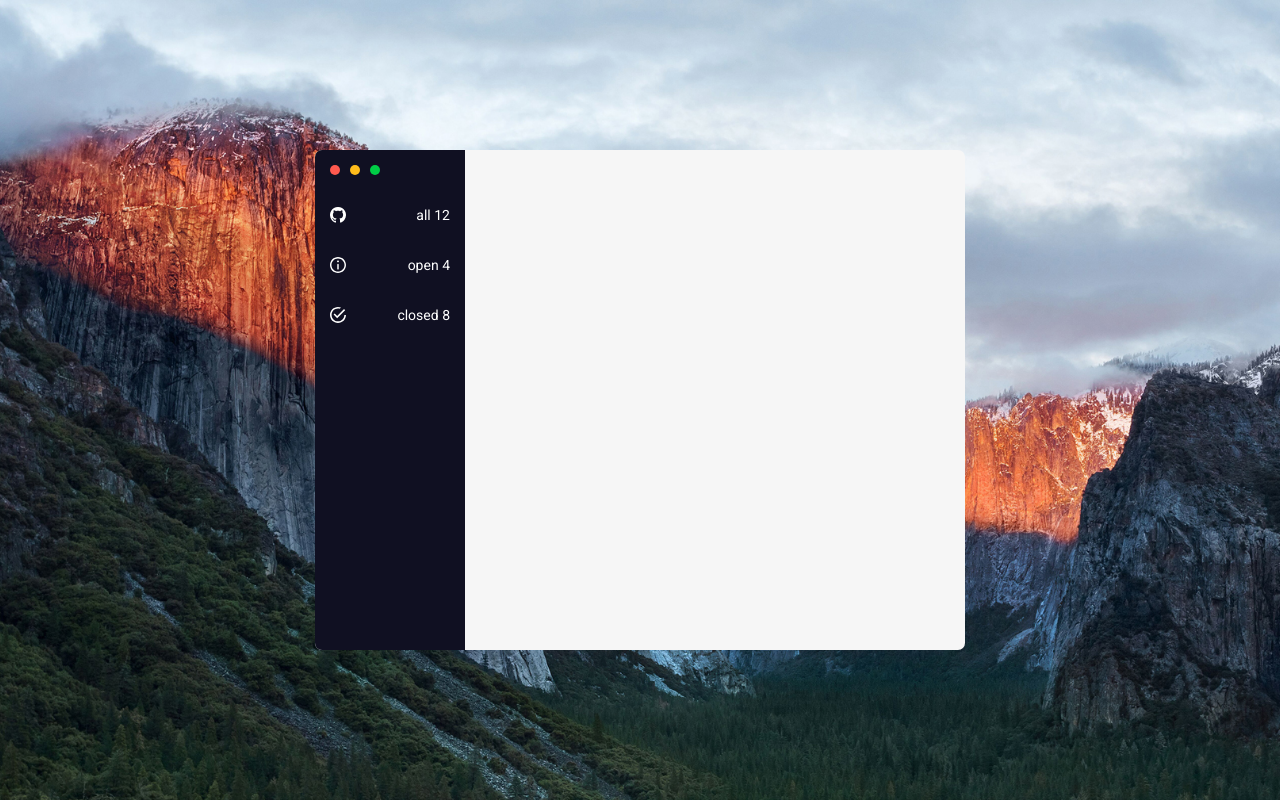
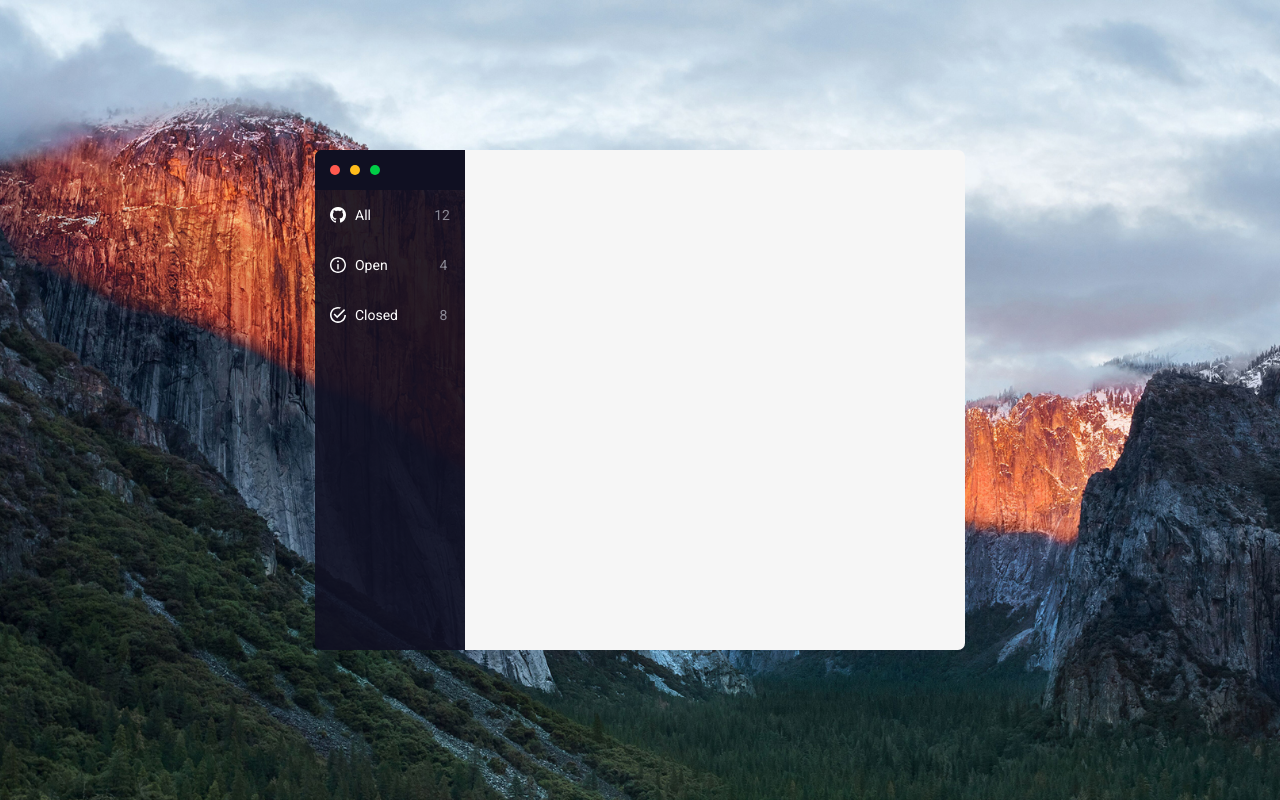
Before and after one commit to el-gosia/el-react-app, a React (Create React App) app: page / in a window 1280 px wide. Built offline with nearby package versions, Linux system fonts and the light colour scheme.

Commit message:
nav filtered buttons styling continued

```diff
--- a/src/components/Window.js
+++ b/src/components/Window.js
@@ -27,10 +27,12 @@ export const Window = () => (
         {navigationFilters.map(({ label, count, icon: Icon }) => (
           <li className="nav-button">
             <Icon className="nav-button__icon" />
-            {label} {count}
+            <p className="nav-button__label">{label}</p>
+            <p className="nav-button__count">{count}</p>
           </li>
         ))}
       </ul>
     </div>
+    <div className="content" />
   </div>
 );
--- a/src/components/Window.scss
+++ b/src/components/Window.scss
@@ -2,10 +2,10 @@
 
 $window-border-radius: 7px;
 $control-btn-size: 10px;
+$content-size: 500px;
 
 .window {
-  background-color: $pearl;
-  height: 500px;
+  height: $content-size;
   width: 650px;
   display: flex;
   border-radius: $window-border-radius;
@@ -14,13 +14,14 @@ $control-btn-size: 10px;
 .sidebar {
   height: 100%;
   width: 150px;
-  background-color: $midnight-blue;
+  background-color: $navy;
   border: {
     top-left-radius: $window-border-radius;
     bottom-left-radius: $window-border-radius;
   }
 
   &__controls {
+    background-color: $midnight-blue;
     margin: 0;
     padding: 15px;
     list-style: none;
@@ -77,4 +78,28 @@ $control-btn-size: 10px;
   &__icon {
     fill: $white;
   }
+
+  &__count {
+    margin: 0;
+    text-align: center;
+    min-width: 13px;
+    color: $dark-grey;
+  }
+
+  &__label {
+    margin: 0;
+    flex-grow: 1;
+    text-transform: capitalize;
+    padding-left: 9px;
+  }
 }
+
+.content {
+  background-color: $pearl;
+  width: $content-size;
+  height: $content-size;
+  border: {
+    top-right-radius: $window-border-radius;
+    bottom-right-radius: $window-border-radius;
+  }
+}
--- a/src/style/_variables.scss
+++ b/src/style/_variables.scss
@@ -4,7 +4,7 @@ $base-font: 'Roboto', sans-serif;
 $black: #080606;
 $white: #ffffff;
 $midnight-blue: #101022;
-$navy: #21233d;
+$navy: rgba($midnight-blue, 0.9);
 $pearl: #f6f6f6;
 $silver-grey: #e0e0e0;
 $dark-grey: #8a8995;
```
